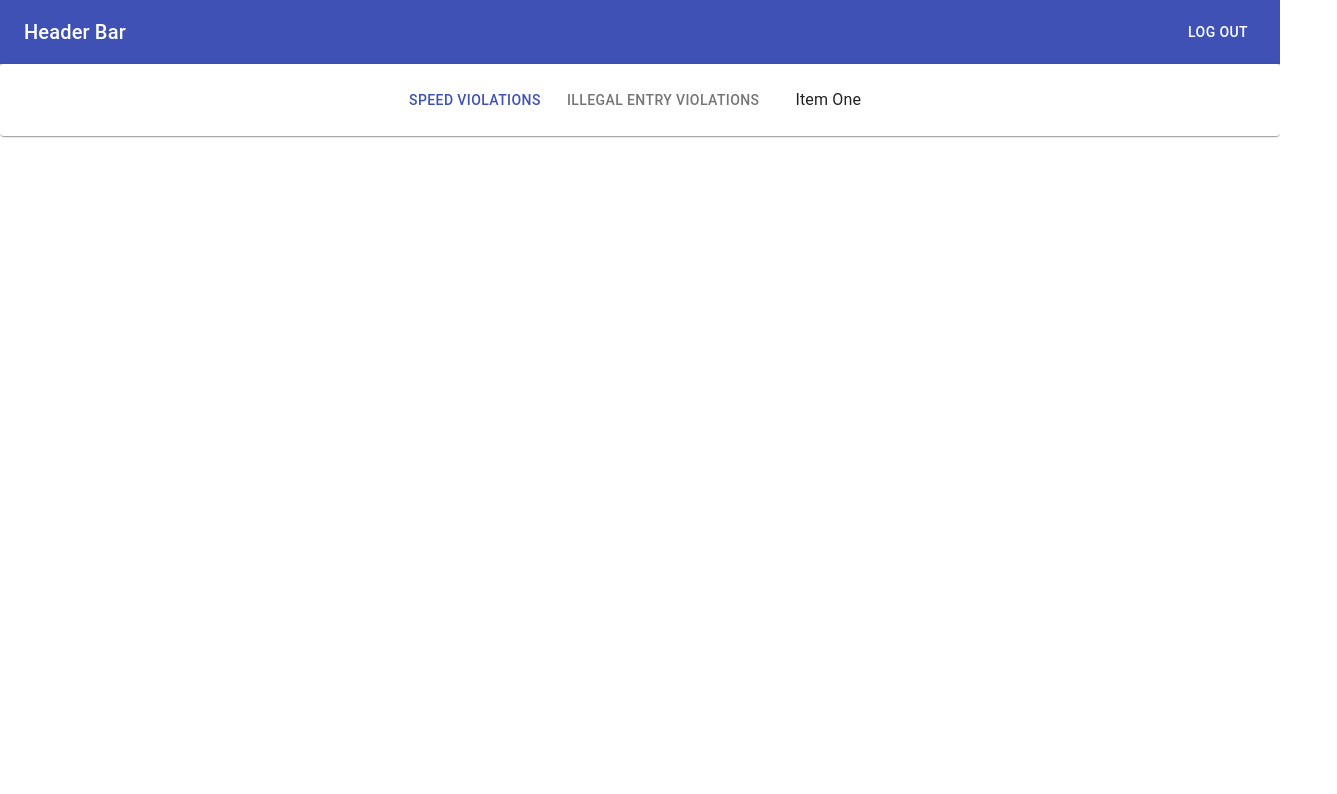
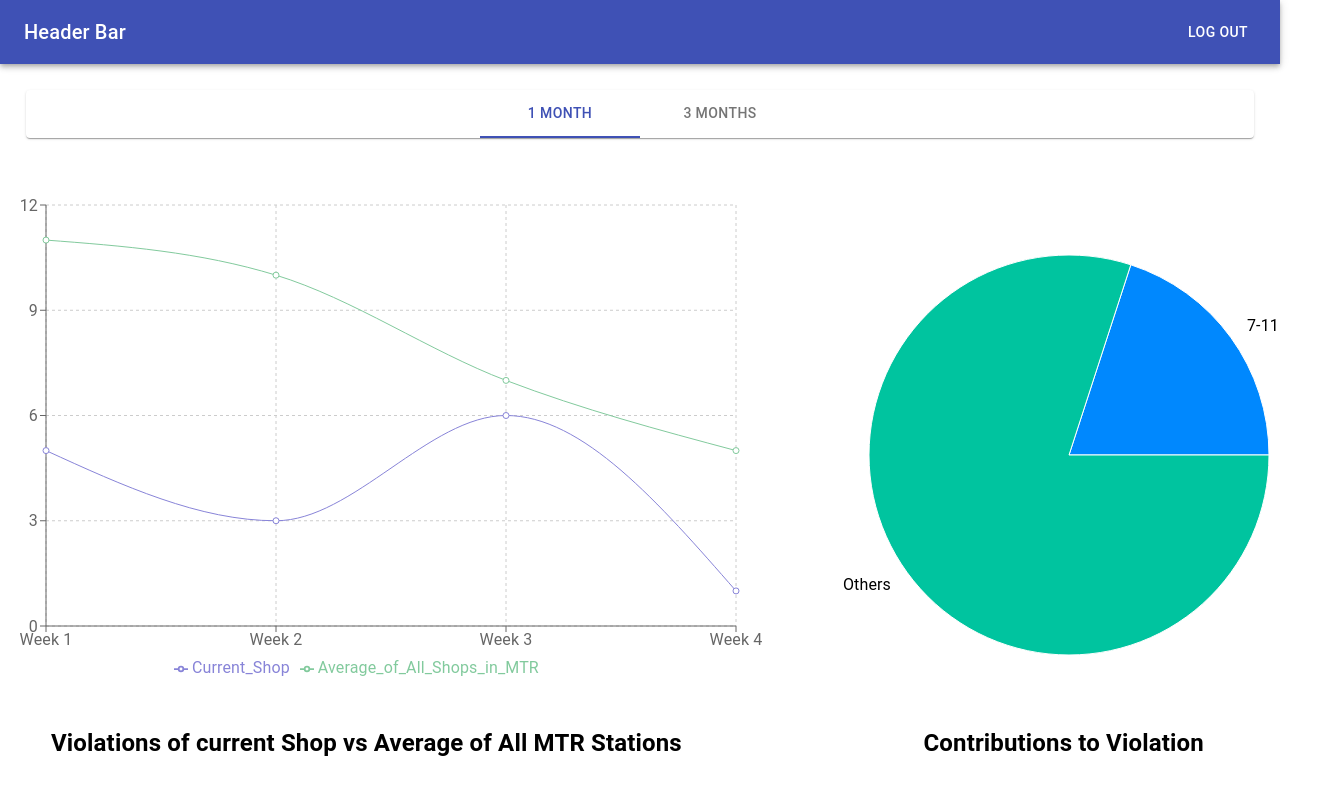
Before and after one commit to sidtiwari98/fyp-app, a React (Create React App) app in the folder dashboard/: page /stats in a window 1280 px wide. Shown: the top 794 px of the page, 1337 px wide, since content can reach past the window. Built offline with nearby package versions, Linux system fonts and the light colour scheme.

Commit message:
[Feature] Stats page added and layout done

```diff
--- a/dashboard/package.json
+++ b/dashboard/package.json
@@ -12,7 +12,7 @@
     "react-dom": "^17.0.1",
     "react-router-dom": "^5.2.0",
     "react-scripts": "4.0.1",
-    "recharts": "^2.0.0",
+    "recharts": "2.0.0-beta.8",
     "web-vitals": "^0.2.4"
   },
   "scripts": {
--- a/dashboard/src/components/LineChart/LineChart.js
+++ b/dashboard/src/components/LineChart/LineChart.js
@@ -1,15 +1,10 @@
 import React from 'react';
 import {
-  LineChart, XAxis, YAxis, CartesianGrid, Tooltip, Legend, ResponsiveContainer
+  LineChart, XAxis, YAxis, CartesianGrid, Tooltip, Legend
 } from 'recharts';
 
-
 const LineCharts = React.memo(props => {
-
-  // go to https://recharts.org/en-US/ to add more props here and components here
-  // the customability of this component will change as the project requirements change
   return (
-    <ResponsiveContainer height = {400} width="100%" >
       <LineChart
         width={props.width}
         height={props.height}
@@ -18,12 +13,12 @@ const LineCharts = React.memo(props => {
       >
         <CartesianGrid strokeDasharray="3 3"/>
         <XAxis dataKey={props.XaxisDataKey}/>
-        <YAxis dataKey={props.YaxisDataKey}/>
+        {/* <YAxis dataKey={props.YaxisDataKey}/> */}
+        <YAxis />
         <Tooltip/>
         <Legend/>
         {props.children}
       </LineChart>
-    </ResponsiveContainer>
   );
 })
 
--- /dev/null
+++ b/dashboard/src/components/PieChart/PieChart.js
@@ -0,0 +1,51 @@
+import React, {PureComponent} from 'react';
+import {
+  PieChart, Pie, Sector, Cell
+} from 'recharts';
+
+
+const Piechart = React.memo(props => {
+  const data = props.data;
+  const COLORS = props.color;
+
+  const renderCustomizedLabel = ({
+                                   cx, cy, midAngle, innerRadius, outerRadius, percent, index, name
+                                 }) => {
+    const RADIAN = Math.PI / 180;
+    const radius = 20 + innerRadius + (outerRadius - innerRadius);
+    const x = cx + radius * Math.cos(-midAngle * RADIAN);
+    const y = cy + radius * Math.sin(-midAngle * RADIAN);
+    return (
+      <text
+        x={x}
+        y={y}
+        fill="black"
+        textAnchor={x > cx ? "start" : "end"}
+        dominantBaseline="central"
+      >
+        {data[index].name}
+      </text>
+    );
+  }
+  return (
+      <PieChart width={props.width} height={props.height}>
+        <Pie
+          data={data}
+          cx={props.width/2}
+          cy={props.width/2}
+          labelLine={false}
+          label = {renderCustomizedLabel}
+          nameKey={props.nameKey}
+          outerRadius={props.radius}
+          fill="#8884d8"
+          dataKey={props.dataKey}
+        >
+          {
+            data.map((entry, index) => <Cell key={`cell-${index}`} fill={COLORS[index % COLORS.length]}/>)
+          }
+        </Pie>
+      </PieChart>
+  );
+})
+
+export default Piechart
--- a/dashboard/src/components/TabNav/TabNav.js
+++ b/dashboard/src/components/TabNav/TabNav.js
@@ -6,22 +6,18 @@ import Tabs from '@material-ui/core/Tabs';
 const useStyles = makeStyles({
   root: {
     flexGrow: 1,
+    width: "100%"
   },
 });
 
 export default function TabNav(props) {
   const classes = useStyles();
-  const [value, setValue] = React.useState(0);
-
-  const handleChange = (event, newValue) => {
-    setValue(newValue);
-  };
 
   return (
     <Paper className={classes.root}>
       <Tabs
         value={props.value}
-        onChange={handleChange}
+        onChange={props.handleChange}
         indicatorColor="primary"
         textColor="primary"
         centered
--- a/dashboard/src/pages/StatsPage/StatsPage.js
+++ b/dashboard/src/pages/StatsPage/StatsPage.js
@@ -1,36 +1,63 @@
-import React from 'react';
+import React, { useState } from 'react';
 import TabNav from '../../components/TabNav/TabNav';
+import LineChart from '../../components/LineChart/LineChart';
+import PieChart from '../../components/PieChart/PieChart'
 import DefaultLayout from "../DefaultLayout/DefaultLayout";
 import Tab from '@material-ui/core/Tab';
 import TabPanel from '../../components/TabNav/TabPanel'
 import './statsPage.css'
-
-// function a11yProps(index) {
-//     return {
-//       id: `simple-tab-${index}`,
-//       'aria-controls': `simple-tabpanel-${index}`,
-//     };
-//   }
+import { LineChartData1Month, LineChartData3Month, PieChartColors, PieChartData1Month, PieChartData3Month } from '../../static/constants'
+import { Line } from 'recharts'
 
 export default function StatsPage(props) {
     const [value, setValue] = React.useState(0);
+    const [LineChartData, setLineChartData] = useState(LineChartData1Month);
+    const [PieChartData, setPieChartData] = useState(PieChartData1Month);
 
     const handleChange = (event, newValue) => {
+        console.log(newValue)
         setValue(newValue);
+        if (newValue === 1) {
+            setLineChartData(LineChartData3Month)
+            setPieChartData(PieChartData3Month)
+        }
+        else {
+            setLineChartData(LineChartData1Month)
+            setPieChartData(PieChartData1Month)
+        }
     };
+
+    function Graphs() {
+        return (
+            <div className="chart_container">
+                <div className="graph_container">
+                    <LineChart data={LineChartData} width={800} height={500} margin={{ top: 20, right: 30, left: 20, bottom: 5 }} XaxisDataKey={"name"}>
+                        <Line type="monotone" dataKey="Current_Shop" stroke="#8884d8" activeDot={{ r: 8 }} />
+                        <Line type="monotone" dataKey="Average_of_All_Shops_in_MTR" stroke="#82ca9d" />
+                    </LineChart>
+                    <span className="chart_heading">Violations of current Shop vs Average of All MTR Stations</span>
+                </div>
+                <div className="graph_container">
+                    <PieChart data={PieChartData} color={PieChartColors} radius={200} width={500} height={500} nameKey={"name"}
+                        dataKey={"value"} />
+                    <span className="chart_heading">Contributions to Violation</span>
+                </div>
+            </div>
+        )
+    }
     return (
         <DefaultLayout>
-      <div className = "main_contianer">
-          <TabNav value = {value} handleChange = {handleChange} >
-            <Tab label="Speed Violations" />
-            <Tab label="Illegal Entry Violations" />
+            <div className="main_contianer">
+                <TabNav value={value} handleChange={handleChange} >
+                    <Tab label="1 Month" />
+                    <Tab label="3 Months" />
+                </TabNav>
                 <TabPanel value={value} index={0}>
-                Item One
+                    <Graphs />
                 </TabPanel>
                 <TabPanel value={value} index={1}>
-                Item Two
+                    <Graphs />
                 </TabPanel>
-          </TabNav>
             </div>
         </DefaultLayout>
     );
--- a/dashboard/src/pages/StatsPage/statsPage.css
+++ b/dashboard/src/pages/StatsPage/statsPage.css
@@ -1,5 +1,25 @@
 .main_contianer{
     display: flex;
     justify-content: center;
+    flex-direction: column;
+    padding: 2%;
+}
+.chart_container{
+    display: flex;
+    justify-content: center;
     align-items: center;
+    flex-direction: row;
 }
+
+.graph_container{
+    display: flex;
+    justify-content: center;
+    align-items: center;
+    flex-direction: column;
+    padding: 2%;
+}
+.chart_heading{
+    padding: 5%;
+    font-weight: bold;
+    font-size: 24px
+}
--- a/dashboard/src/static/constants.js
+++ b/dashboard/src/static/constants.js
@@ -0,0 +1,39 @@
+export const PieChartData1Month = [
+    { name: '7-11', value: 2 },
+    { name: 'Others', value: 8 },
+  ];
+
+export const PieChartData3Month = [
+    { name: '7-11', value: 4 },
+    { name: 'Others', value: 6 },
+  ];
+
+export const PieChartColors = ['#0088FE', '#00C49F'];
+
+
+export const LineChartData1Month = [
+    {
+        name: 'Week 1', Current_Shop: 5, Average_of_All_Shops_in_MTR: 11,
+    },
+    {
+        name: 'Week 2', Current_Shop: 3, Average_of_All_Shops_in_MTR: 10,
+    },
+    {
+        name: 'Week 3', Current_Shop: 6, Average_of_All_Shops_in_MTR: 7,
+    },
+    {
+        name: 'Week 4', Current_Shop: 1, Average_of_All_Shops_in_MTR: 5,
+    }
+  ];
+
+  export const LineChartData3Month = [
+    {
+        name: 'October', Current_Shop: 12, Average_of_All_Shops_in_MTR: 40,
+    },
+    {
+        name: 'November', Current_Shop: 21, Average_of_All_Shops_in_MTR: 67,
+    },
+    {
+        name: 'December', Current_Shop: 9, Average_of_All_Shops_in_MTR: 51,
+    },
+  ];
```
Also changed, not shown: 2 other files (tests, documents, lock files or other folders). Lines whose indentation alone changed are shown as unchanged.
